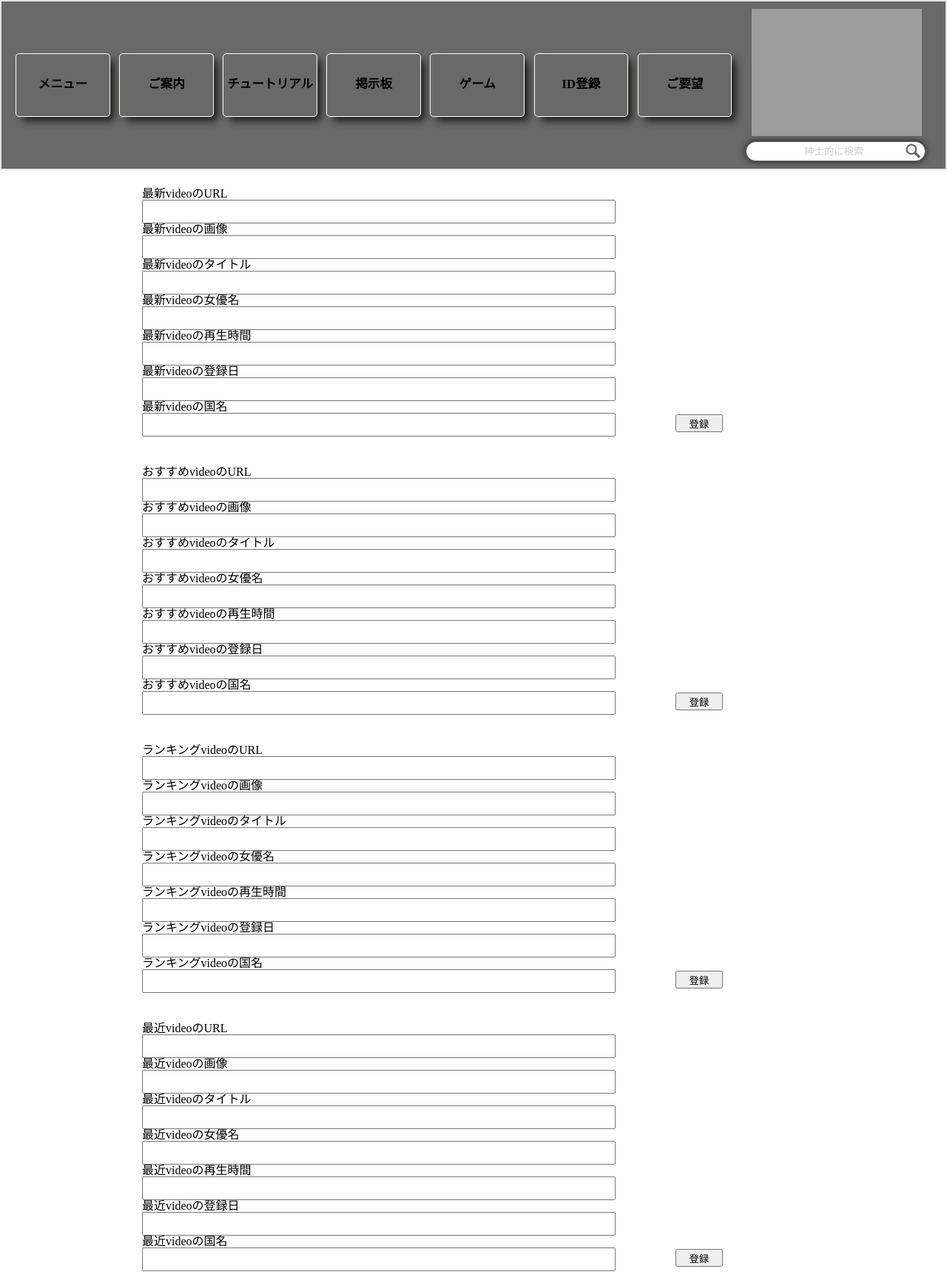
After one commit to kwskuj/gentle-man, a Flask app: page /maintenance in a window 1280 px wide. The commit adds this page. Shown: the whole page at 74% size. Run offline with Flask 2, Linux system fonts and the light colour scheme; data that the repository does not hold is empty; some libraries are stand-ins or nearby versions; some web fonts are replaced; grey boxes are pictures that could not be loaded.

Commit message:
HTML,css,pytohn,DB修正

```diff
--- /dev/null
+++ b/static/css/maintenance.css
@@ -0,0 +1,19 @@
+#maintenance{
+    width: 100vw;
+    background-color: #fff;
+}
+.wrap{
+    margin:  0 auto;
+    width: 70vw;
+    padding-top: 3vh;
+    padding-bottom: 2vh;
+}
+.input{
+    width: 50vw;
+    height: 4vh;
+}
+.button{
+    width: 5vw;
+    height: 3vh;
+    margin-left: 6vw;
+}
--- a/static/css/static.css
+++ b/static/css/static.css
@@ -1,10 +1,11 @@
 @import url(reset.css);
 @import url(all-video.css);
 @import url(animate.css);
+@import url(maintenance.css);
 body ,
 html {
   width : 100%;
-  height : 100%;
+  height: auto;
   background-color : #000000;
 }
 .cf::after {
--- a/static/js/static.js
+++ b/static/js/static.js
@@ -23,8 +23,8 @@ function display_control(id, is_disp) {
  * ここでサーバーサイドにアクセスして
  * データベースから持ってきた画像を変数に格納して
  * タグに入れ込んで表出させてる
- */
-/**
+ *
+ *
  * 最新動画
  */
 function new_video() {
@@ -40,17 +40,21 @@ function new_video() {
         class: "li_" + "new_video" + idx
       });
       var img = $("<img>", {
-        src: data,
+        src: data[1],
       });
       var a_tag = $("<a>", {
         target: "_blank",
-        href: "https://www.xvideos.com/embedframe/15057399",
+        href: data[0],
+      });
+      var p_tag = $("<p>", {
+        class: "title",
+        text: data[2]
       });
       var a_tag_img = $("<img>", {
         src: "https://static-hw.xvideos.com/v3/img/player/icon-play.svg",
       });
       a_tag.append(a_tag_img);
-      li_tag.append(a_tag, img);
+      li_tag.append(a_tag, img, p_tag);
       $(".slideSampleThumbnail_0").append(li_tag);
     });
   });
@@ -200,21 +204,3 @@ function right() {
     clone.clone(true).insertBefore($(this).parent("div").children("ul").children("li:first"));
   });
 }
-
-function test02() {
-  var url = ['https://www.xvideos.com/embedframe/30973485', 'https://www.xvideos.com/embedframe/16490523', 'https://www.xvideos.com/embedframe/30042231', 'https://www.xvideos.com/embedframe/30190627', 'https://www.xvideos.com/embedframe/29464917', 'https://www.xvideos.com/embedframe/17596727'];
-  var a_href = "href ="+'"'+ url +'"';
-  url.forEach(function (a_href, indx) {
-    console.log(a_href);
-    $('all-video_container_item', {
-      id: 'div' + '_' + indx
-    });
-    var a_tag = $('<a " + a_href + "><img src="https://static-hw.xvideos.com/v3/img/player/icon-play.svg"></a>')
-    $(".all-video_container_item").append(a_tag);
-  });
-}
-// var url = "https://www.xvideos.com/embedframe/30973485";
-//   var a_href = "href ="+'"'+ url +'"';
-//   console.log(a_href);
-//   var a_tag = $("<a " + a_href + "></a>")
-//   $("html").append(a_tag)
--- a/templates/index.html
+++ b/templates/index.html
@@ -12,6 +12,7 @@
     <script src="../static/js/jquery-3.2.1.min.js"></script>
     <script src="../static/js/bootstrap.min.js"></script>
     <script src="../static/js/static.js"></script>
+    <script src="../static/js/ajax.js"></script>
 </head>
 
 <body>
@@ -44,7 +45,7 @@
                 <a href="http://127.0.0.1:5000/"><img class="bounceInRight animated logo" src="{{url_for('static', filename='logo.svg')}}" alt="snake"/></a>
                 <!--  <h1>紳士<span class="title_name">の</span>嗜み</h1> -->
                 <div id="serch">
-                    <form action="/" name="search" method="get">
+                    <form action="/" name="search" method="POST">
                         <dl class="search">
                             <dt>
                                 <input type="text" name="search" value="" placeholder="紳士的に検索" />
--- /dev/null
+++ b/templates/maintenance.html
@@ -0,0 +1,86 @@
+{% extends "index.html" %} {% block content %}
+<div id="maintenance">
+
+    <div id="new_video_url" class="wrap">
+        <form action="/new_video_insert" method="post">
+            <p>最新videoのURL</p>
+            <input class="input" name="new_video_url" type="text">
+            <p>最新videoの画像</p>
+            <input class="input" name="new_video_image" type="text">
+            <p>最新videoのタイトル</p>
+            <input class="input" name="new_video_title" type="text">
+            <p>最新videoの女優名</p>
+            <input class="input" name="new_video_actor" type="text">
+            <p>最新videoの再生時間</p>
+            <input class="input" name="new_video_PlayTime" type="text">
+            <p>最新videoの登録日</p>
+            <input class="input" name="new_video_DayTime" type="text">
+            <p>最新videoの国名</p>
+            <input class="input" name="new_video_country" type="text">
+
+            <button class="button" type="submit">登録</button>
+        </form>
+    </div>
+
+    <div id="recommend_video_url" class="wrap">
+        <form action="/recommend_video_insert" method="post">
+            <p>おすすめvideoのURL</p>
+            <input class="input" name="recommend_video_url" type="text">
+            <p>おすすめvideoの画像</p>
+            <input class="input" name="recommend_video_image" type="text">
+            <p>おすすめvideoのタイトル</p>
+            <input class="input" name="recommend_video_title" type="text">
+            <p>おすすめvideoの女優名</p>
+            <input class="input" name="recommend_video_actor" type="text">
+            <p>おすすめvideoの再生時間</p>
+            <input class="input" name="recommend_video_PlayData" type="text">
+            <p>おすすめvideoの登録日</p>
+            <input class="input" name="recommend_video_DayTime" type="text">
+            <p>おすすめvideoの国名</p>
+            <input class="input" name="recommend_video_country" type="text">
+
+            <button class="button" type="submit">登録</button>
+        </form>
+    </div>
+    <div id="rank_video_url" class="wrap">
+        <form action="/new_video_insert" method="post">
+            <p>ランキングvideoのURL</p>
+            <input class="input" name="new_video_url" type="text">
+            <p>ランキングvideoの画像</p>
+            <input class="input" name="new_video_image" type="text">
+            <p>ランキングvideoのタイトル</p>
+            <input class="input" name="new_video_title" type="text">
+            <p>ランキングvideoの女優名</p>
+            <input class="input" name="new_video_actor" type="text">
+            <p>ランキングvideoの再生時間</p>
+            <input class="input" name="new_video_PlayData" type="text">
+            <p>ランキングvideoの登録日</p>
+            <input class="input" name="new_video_DayTime" type="text">
+            <p>ランキングvideoの国名</p>
+            <input class="input" name="new_video_country" type="text">
+
+            <button class="button" type="submit">登録</button>
+        </form>
+    </div>
+    <div id="recently_video_url" class="wrap">
+        <form action="/new_video_insert" method="post">
+            <p>最近videoのURL</p>
+            <input class="input" name="new_video_url" type="text">
+            <p>最近videoの画像</p>
+            <input class="input" name="new_video_image" type="text">
+            <p>最近videoのタイトル</p>
+            <input class="input" name="new_video_title" type="text">
+            <p>最近videoの女優名</p>
+            <input class="input" name="new_video_actor" type="text">
+            <p>最近videoの再生時間</p>
+            <input class="input" name="new_video_PlayData" type="text">
+            <p>最近videoの登録日</p>
+            <input class="input" name="new_video_DayTime" type="text">
+            <p>最近videoの国名</p>
+            <input class="input" name="new_video_country" type="text">
+
+            <button class="button" type="submit">登録</button>
+        </form>
+    </div>
+</div>
+{% endblock %}
```
Also changed, not shown: other parts of static/css/static.css (+11 -11 lines), manage.py (+108 -64 lines), templates/top_page.html (+5 -9 lines), static/js/ajax.js (added), 1 other file.
